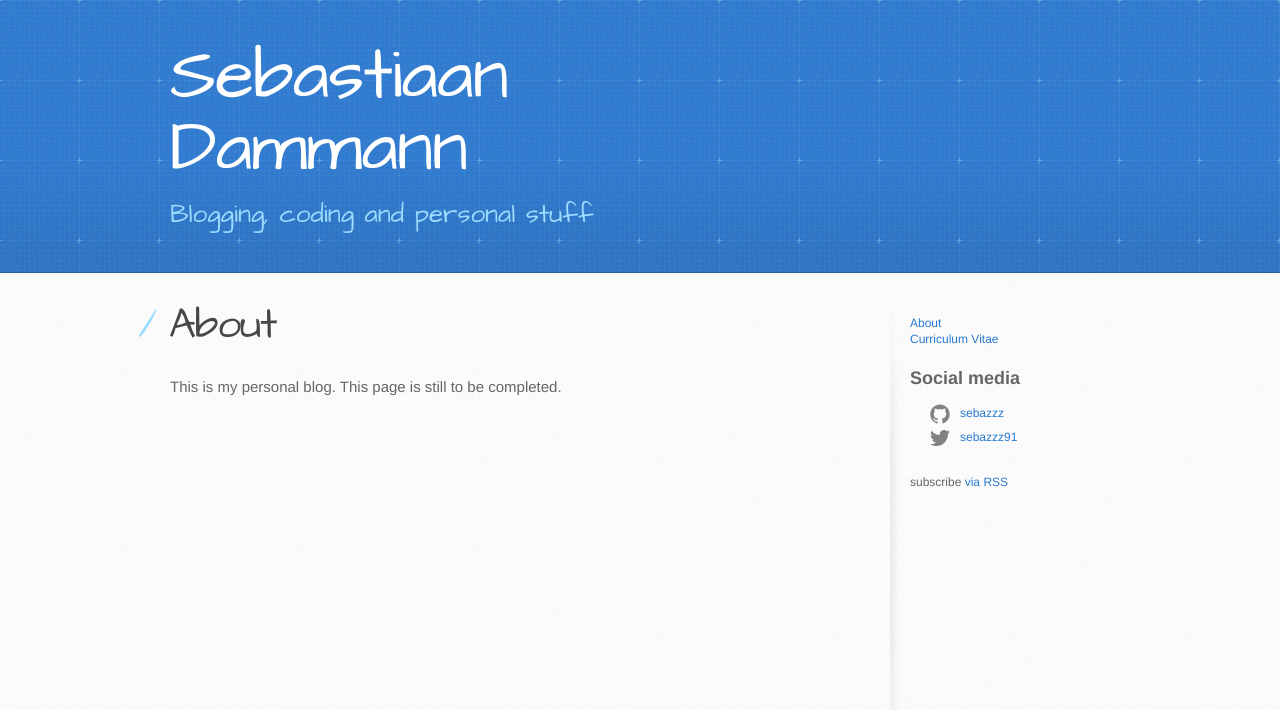
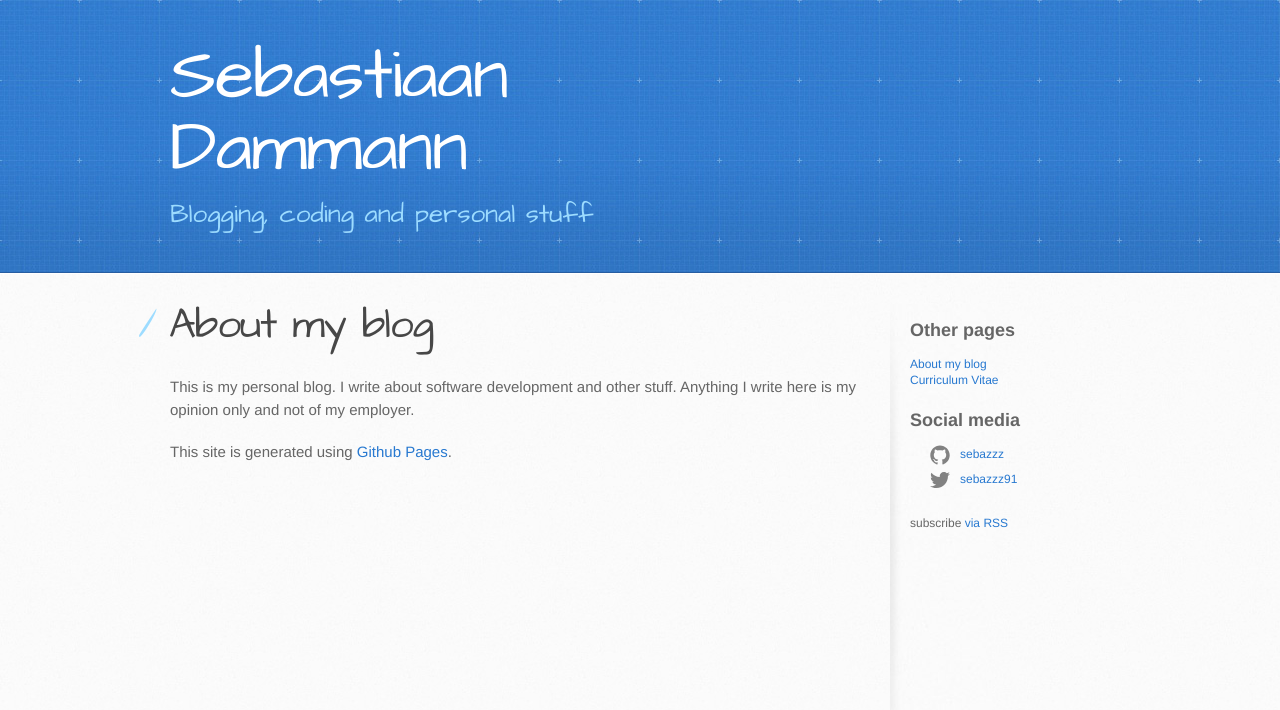
Before and after one commit to Sebazzz/sebazzz.github.io, a Jekyll site: the page built from about.md, in a window 1280 px wide. Shown: the top 710 px of the page. Built offline with Jekyll 4.4.1, drawn with Linux system fonts in a browser that asks for light colours.

Commit message:
Update about page, add robots welcoming file

```diff
--- a/_includes/aside.html
+++ b/_includes/aside.html
@@ -1,5 +1,6 @@
 <aside id="sidebar">
 	<nav class="trigger">
+		<h2>Other pages</h2>
 		<ul>
 		{% for my_page in site.pages %}
 		  {% if my_page.title %}
--- a/about.md
+++ b/about.md
@@ -1,7 +1,9 @@
 ---
 layout: page
-title: About
+title: About my blog
 permalink: /about/
 ---
 
-This is my personal blog. This page is still to be completed.
+This is my personal blog. I write about software development and other stuff. Anything I write here is my opinion only and not of my employer.
+
+This site is generated using [Github Pages](https://github.com/Sebazzz/sebazzz.github.io).
--- /dev/null
+++ b/robots.txt
@@ -0,0 +1,2 @@
+User-agent: *
+Allow: /
```
